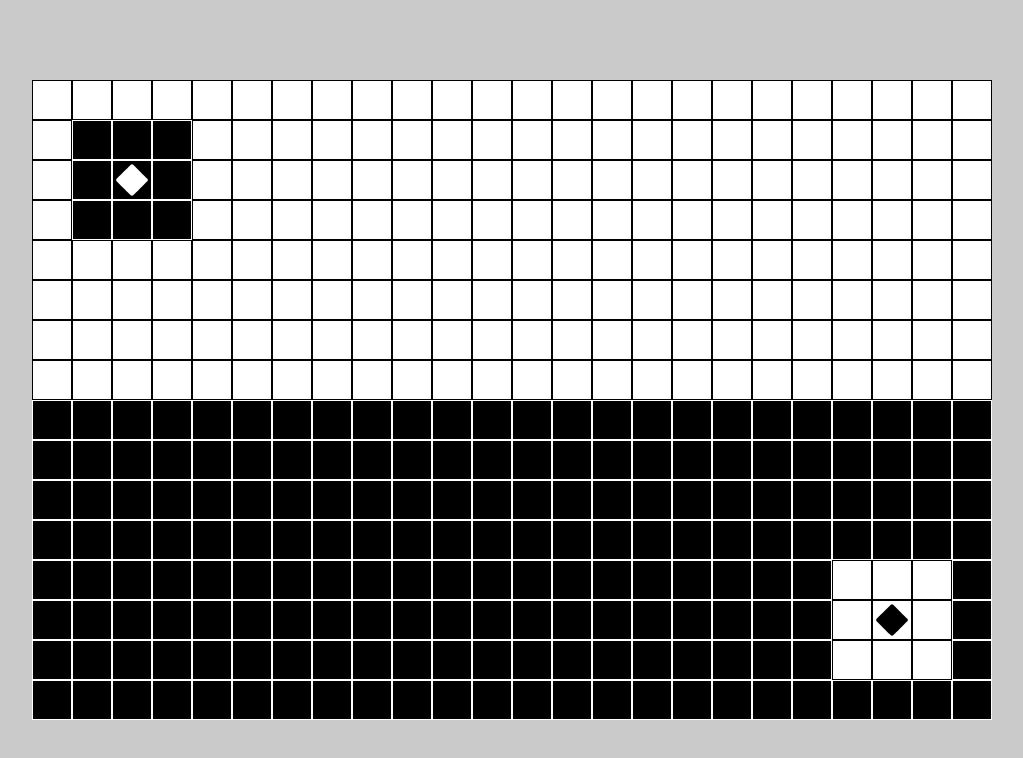
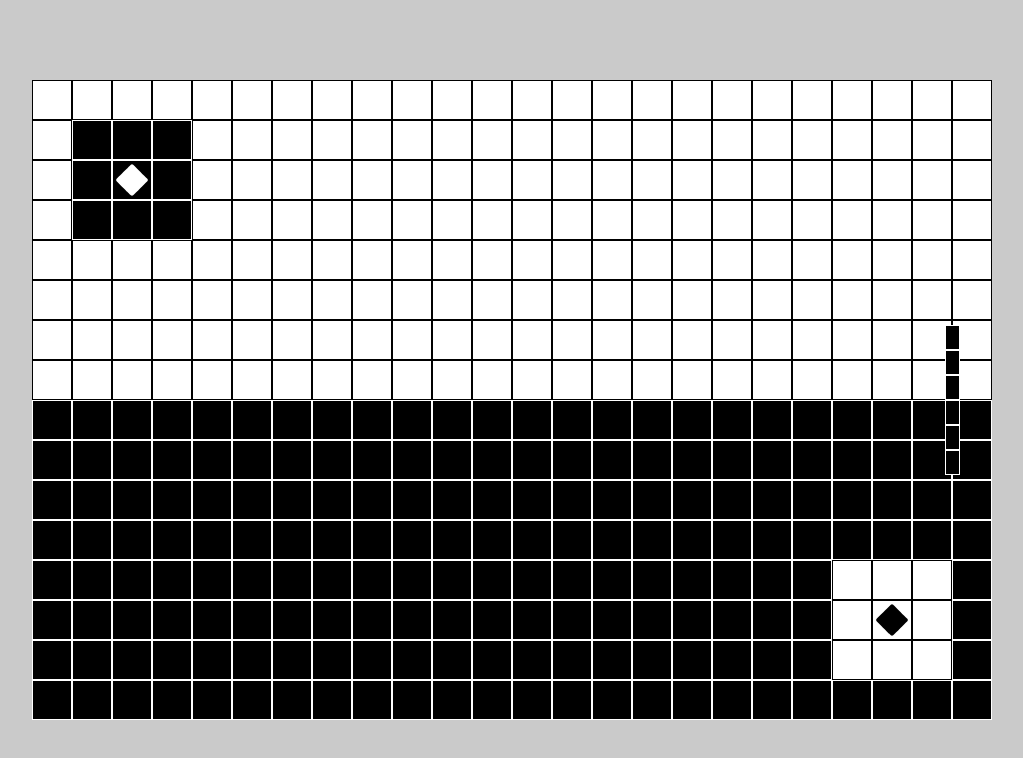
Before and after one commit to Ks-link/tile-wars, a plain HTML site: page index.html in a window 1280 px wide. Both pictures are taken after a click on the button "start". Shown: the whole page, without its empty margins (128-1151 px from the left). Drawn offline with Linux system fonts and the light colour scheme; a web font is replaced by a local one.

Commit message:
added clip visuals

```diff
--- a/index.html
+++ b/index.html
@@ -26,8 +26,17 @@
 
         </section>
 
-        <section id="gameboard">
+        <section id="game-screen">
+            <div id="player1-clip">
+            </div>
 
+            <div id="gameboard">
+
+            </div>
+
+            <div id="player2-clip">
+
+            </div>
         </section>
 
     </main>
--- a/scripts/script.js
+++ b/scripts/script.js
@@ -2,7 +2,10 @@
 
 const startScrn = document.getElementById('start-screen');
 const howScrn = document.getElementById('how-screen');
+const gameScreen = document.getElementById('game-screen');
 const gameBoard = document.getElementById('gameboard');
+const player1Clip = document.getElementById('player1-clip');
+const player2Clip = document.getElementById('player2-clip');
 const startBtn = document.querySelector('.start-btn');
 const howBtn = document.querySelector('.how-btn');
 const gridArray = [];
@@ -188,6 +191,15 @@ function drawPlayer(player) {
 
 function createBullet(player, direction) {
     player.clip--;
+
+    // update clip dom
+    if (player.name === 'whtPlayer') {
+        if (player.clip === clipSize) {
+
+        }
+    }
+
+
     let bulletX = player.x;
     let bulletY = player.y;
 
@@ -356,7 +368,7 @@ function createBullet(player, direction) {
 
 function startGame() {
     startScrn.style.display = 'none';
-    gameBoard.style.display = 'grid';
+    gameScreen.style.display = 'flex';
 
     grid = new Board(24, 16);
 
@@ -366,6 +378,12 @@ function startGame() {
     // add variability to grid size
     gameBoard.style.gridTemplateColumns = `repeat(${grid.cols}, ${cellSize}px`;
     gameBoard.style.gridTemplateRows = `repeat(${grid.rows}, ${cellSize}px`;
+
+    // add clip depending on clipSize
+    player1Clip.style.gridTemplateColumns = `15px`;
+    player1Clip.style.gridTemplateRows = `repeat(${clipSize}, 25px`;
+    player2Clip.style.gridTemplateColumns = `15px`;
+    player2Clip.style.gridTemplateRows = `repeat(${clipSize}, 25px`;
 
     // create an array of objects
     for (let r = 0; r < grid.rows; r++) {
@@ -413,6 +431,15 @@ function startGame() {
             }
         }
     }
+
+    // Create player clips
+    for (let i = 0; i < clipSize; i++) {
+        const player1BulletInClip = createCell('div', `player1-bullet-in-clip bullet-${i + 1}`)
+        player1Clip.appendChild(player1BulletInClip);
+        const player2BulletInClip = createCell('div', `player2-bullet-in-clip bullet-${i + 1}`)
+        player2Clip.appendChild(player2BulletInClip);
+    }
+
 }
 
 function endGame(player) {
--- a/styles/styles.css
+++ b/styles/styles.css
@@ -62,15 +62,6 @@ button {
 
 /* Elements
 --------------------------------------------- */
-ul {}
-
-ol {}
-
-dl {}
-
-figure {}
-
-table {}
 
 body {
 	background-color: #cacaca;
@@ -84,15 +75,6 @@ main {
 
 /* Links
 --------------------------------------------- */
-a {}
-
-a:visited {}
-
-a:hover {}
-
-a:focus {}
-
-a:active {}
 
 
 /*--------------------------------------------------------------
@@ -127,6 +109,45 @@ a:active {}
 	display: none;
 }
 
+#game-screen {
+	display: none;
+}
+
+#player1-clip {
+	display: grid;
+	position: absolute;
+	top: 0;
+	bottom: 0;
+	left: 15%;
+	width: fit-content;
+	height: fit-content;
+	margin: auto;
+}
+
+#player2-clip {
+	display: grid;
+	position: absolute;
+	top: 0;
+	bottom: 0;
+	right: 15%;
+	width: fit-content;
+	height: fit-content;
+	margin: auto;
+}
+
+#gameboard {
+	position: absolute;
+	top: 0;
+	left: 0;
+	right: 0;
+	bottom: 0;
+	display: grid;
+	background-color: #fafafa;
+	width: fit-content;
+	height: fit-content;
+	margin: auto;
+}
+
 .title {
 	text-align: center;
 	padding: 2rem;
@@ -147,18 +168,30 @@ a:active {}
 	margin: 4rem auto 2rem auto;
 }
 
-#gameboard {
-	position: absolute;
-	top: 0;
-	left: 0;
-	right: 0;
-	bottom: 0;
-	display: none;
-	background-color: #fafafa;
-	width: fit-content;
-	height: fit-content;
-	margin: auto;
+.player1-bullet-in-clip {
+	border: 1px solid var(--player-2-color);
+	background-color: var(--player-1-color);
+	height: 25px;
+	width: 15px;
 }
+
+.player1-bullet-not-in-clip {
+	border: 1px solid var(--player-2-color);
+	background-color: #cacaca;
+	height: 25px;
+	width: 15px;
+}
+
+
+.player2-bullet-in-clip {
+	border: 1px solid var(--player-1-color);
+	background-color: var(--player-2-color);
+	height: 25px;
+	width: 15px;
+}
+
+
+/* game elems styling */
 
 @keyframes blkBullet {
 	from {
```
